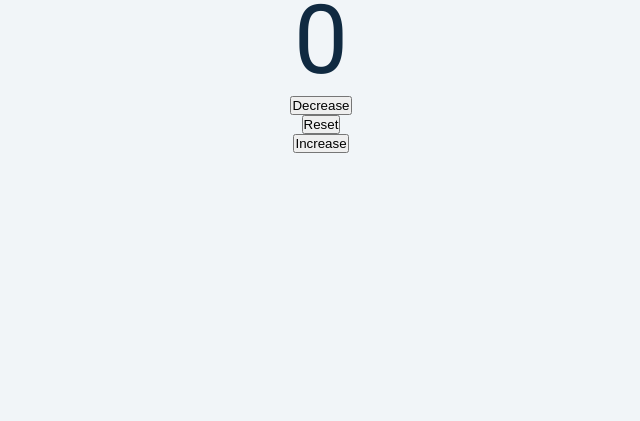
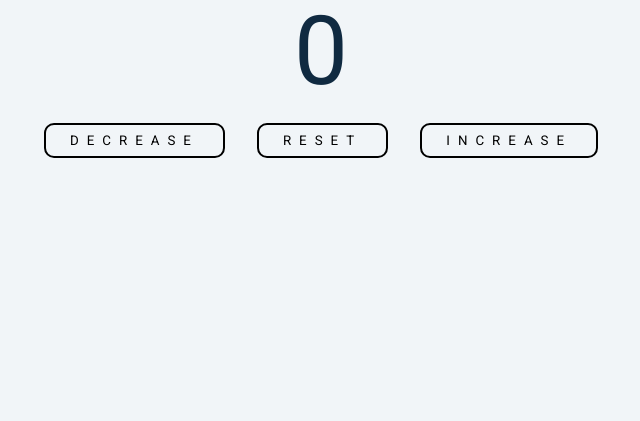
Before and after one commit to raghavthapar7/Counter, a plain HTML site: page index.html in a window 1280 px wide. Shown: the part 379-800 px from the top of the page, without its empty margins (319-959 px from the left). Drawn offline with Linux system fonts and the light colour scheme.

Commit message:
Added styles to button

```diff
--- a/index.html
+++ b/index.html
@@ -10,9 +10,11 @@
     <header class="header">
       <h1 class="heading">Counter</h1>
       <p class="counter">0</p>
-      <button class="decrease">Decrease</button>
-      <button class="reset">Reset</button>
-      <button class="increase">Increase</button>
+      <div class="buttons">
+        <button class="btn decrease">Decrease</button>
+        <button class="btn reset">Reset</button>
+        <button class="btn increase">Increase</button>
+      </div>
       <script src="script.js"></script>
     </header>
   </body>
--- a/style.css
+++ b/style.css
@@ -21,7 +21,7 @@ body {
   flex-direction: column;
   align-items: center;
   justify-content: center;
-  /* gap: 30px; */
+  gap: 16px;
 }
 
 .heading {
@@ -33,3 +33,19 @@ body {
 .counter {
   font-size: 96px;
 }
+
+.buttons {
+  display: flex;
+  gap: 32px;
+}
+
+.btn {
+  font-family: inherit;
+  letter-spacing: 8px;
+  padding: 8px 24px;
+  text-transform: uppercase;
+  background: none;
+  cursor: pointer;
+  border: 2px solid #000;
+  border-radius: 10px;
+}
```
